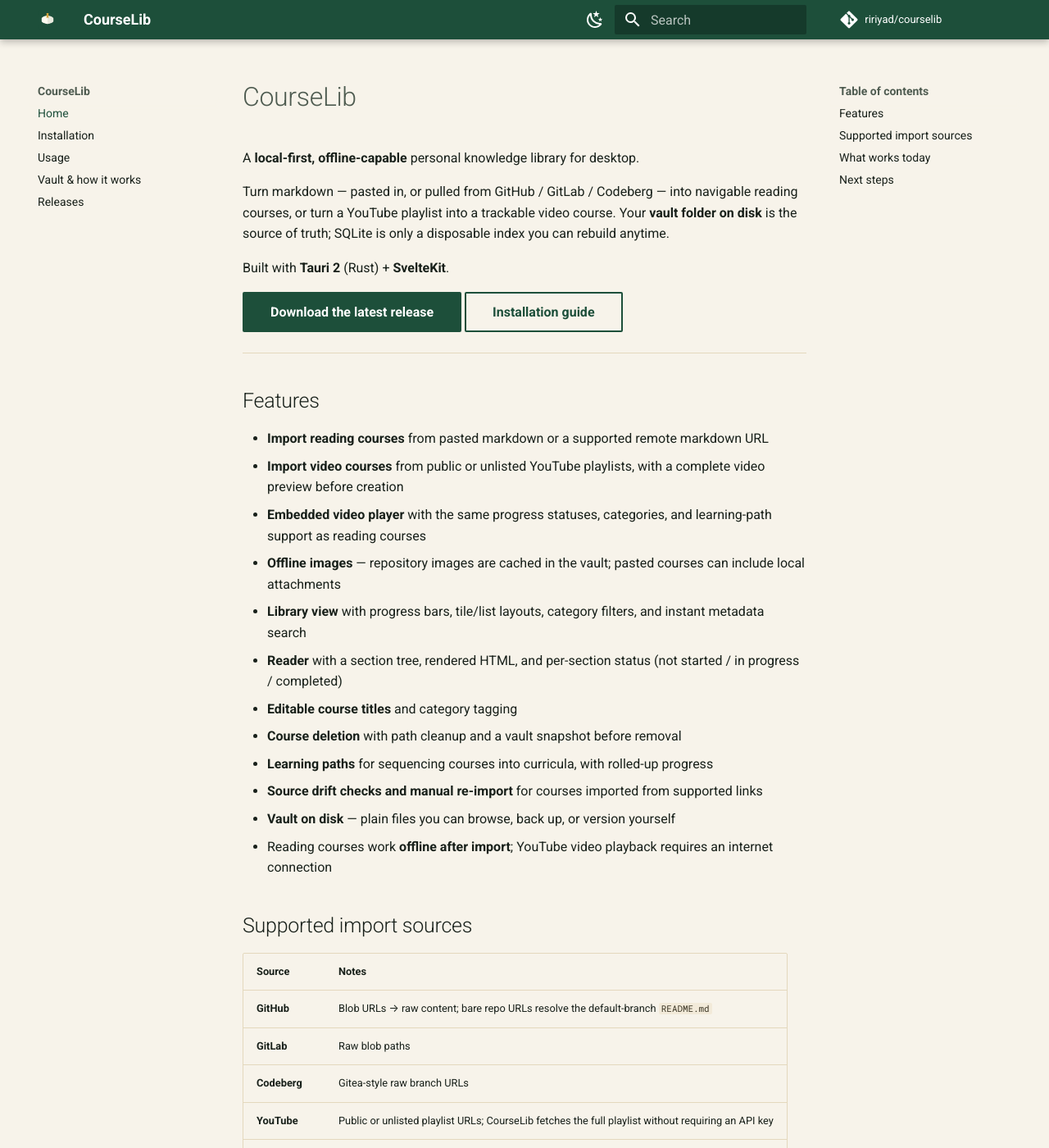
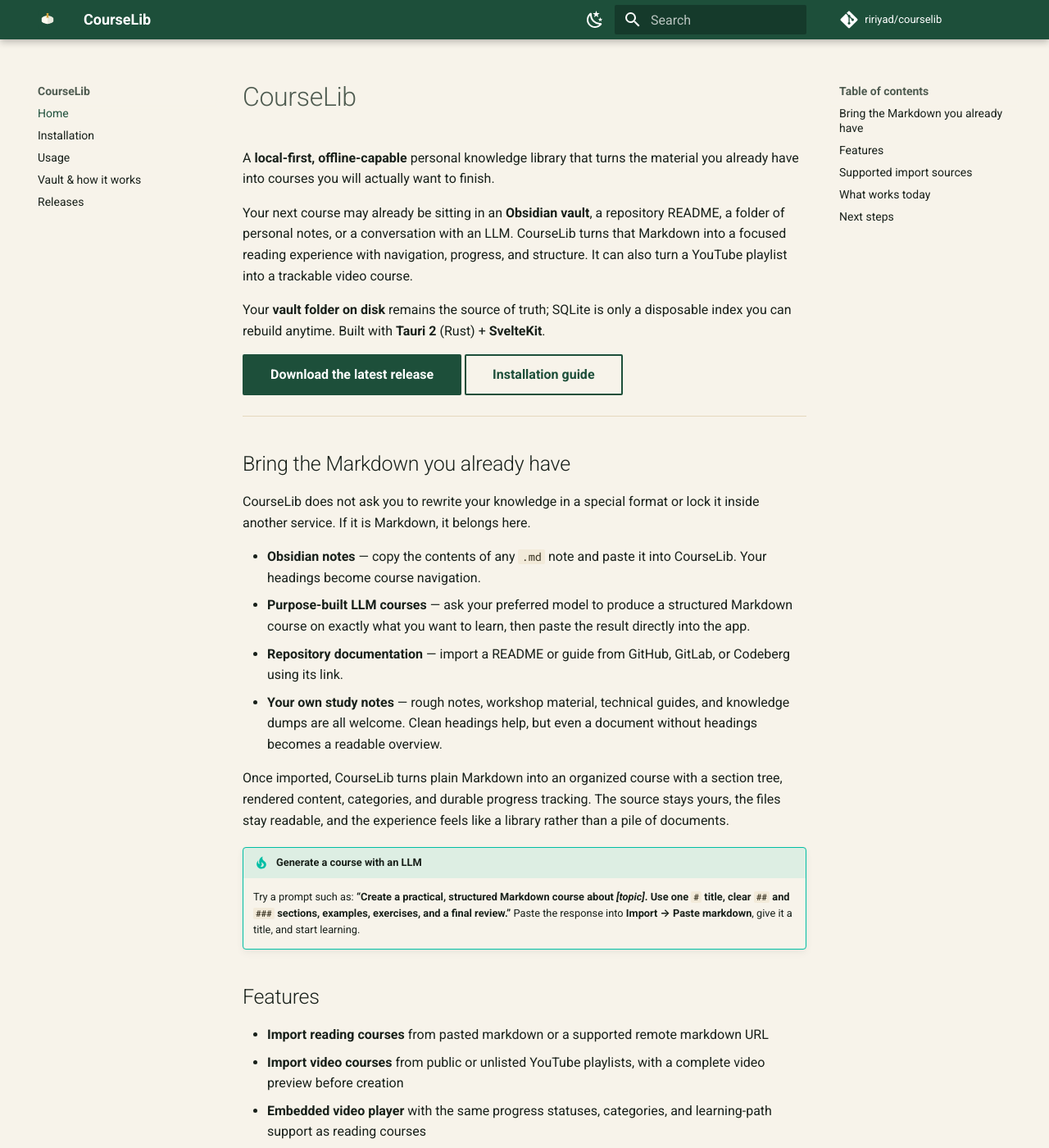
Before and after one commit to ririyad/courselib, an MkDocs documentation site: the page built from docs/index.md, in a window 1280 px wide and 1400 px high. Shown: the whole window at 82% size. Built offline with MkDocs 1.6.1 and Material for MkDocs 9.7.7, drawn with Linux system fonts in a browser that asks for light colours; comment, search, counter and statistics services are not loaded.

Commit message:
Strengthen CourseLib documentation intro

```diff
--- a/docs/index.md
+++ b/docs/index.md
@@ -1,15 +1,29 @@
 # CourseLib
 
-A **local-first, offline-capable** personal knowledge library for desktop.
+A **local-first, offline-capable** personal knowledge library that turns the material you already have into courses you will actually want to finish.
 
-Turn markdown — pasted in, or pulled from GitHub / GitLab / Codeberg — into navigable reading courses, or turn a YouTube playlist into a trackable video course. Your **vault folder on disk** is the source of truth; SQLite is only a disposable index you can rebuild anytime.
+Your next course may already be sitting in an **Obsidian vault**, a repository README, a folder of personal notes, or a conversation with an LLM. CourseLib turns that Markdown into a focused reading experience with navigation, progress, and structure. It can also turn a YouTube playlist into a trackable video course.
 
-Built with **Tauri 2** (Rust) + **SvelteKit**.
+Your **vault folder on disk** remains the source of truth; SQLite is only a disposable index you can rebuild anytime. Built with **Tauri 2** (Rust) + **SvelteKit**.
 
 [Download the latest release](https://github.com/ririyad/courselib/releases/latest){ .md-button .md-button--primary }
 [Installation guide](installation.md){ .md-button }
 
 ---
+
+## Bring the Markdown you already have
+
+CourseLib does not ask you to rewrite your knowledge in a special format or lock it inside another service. If it is Markdown, it belongs here.
+
+- **Obsidian notes** — copy the contents of any `.md` note and paste it into CourseLib. Your headings become course navigation.
+- **Purpose-built LLM courses** — ask your preferred model to produce a structured Markdown course on exactly what you want to learn, then paste the result directly into the app.
+- **Repository documentation** — import a README or guide from GitHub, GitLab, or Codeberg using its link.
+- **Your own study notes** — rough notes, workshop material, technical guides, and knowledge dumps are all welcome. Clean headings help, but even a document without headings becomes a readable overview.
+
+Once imported, CourseLib turns plain Markdown into an organized course with a section tree, rendered content, categories, and durable progress tracking. The source stays yours, the files stay readable, and the experience feels like a library rather than a pile of documents.
+
+!!! tip "Generate a course with an LLM"
+    Try a prompt such as: **“Create a practical, structured Markdown course about _[topic]_. Use one `#` title, clear `##` and `###` sections, examples, exercises, and a final review.”** Paste the response into **Import → Paste markdown**, give it a title, and start learning.
 
 ## Features
 
```
Also changed, not shown: README.md (+16 -3 lines).
